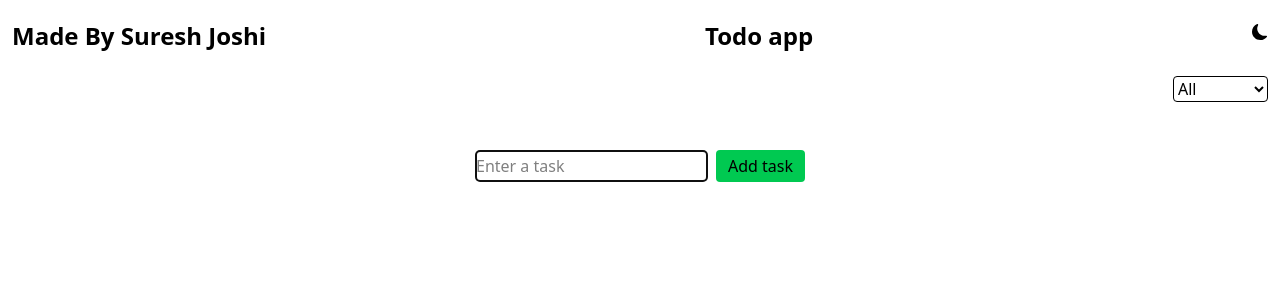
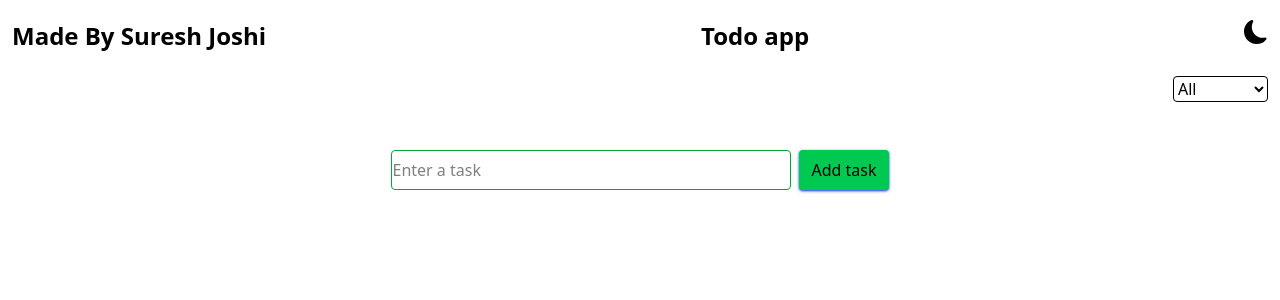
Before and after one commit to sureshjoshi88/todo-list-in-react, a React (Vite) app: page / in a window 1280 px wide. Shown: the top 300 px of the page. Built offline with nearby package versions, Linux system fonts and the light colour scheme.

Commit message:
styling code

```diff
--- a/src/component/TodoList.jsx
+++ b/src/component/TodoList.jsx
@@ -83,7 +83,7 @@ const TodoList = (props) => {
                 <p className='font-bold mt-2 text-2xl '>Made By Suresh Joshi</p>
                 <p className='font-bold mt-2 text-2xl'>Todo app</p>
                 {props.mode==="light"?
-                  <button className='cursor-pointer' onClick={()=>props.handlemode()}><BsMoonFill /></button>:<button className='cursor-pointer'  onClick={()=>props.handlemode()}><IoIosSunny /></button>
+                  <button className='cursor-pointer text-2xl' onClick={()=>props.handlemode()}><BsMoonFill /></button>:<button className='cursor-pointer text-2xl'  onClick={()=>props.handlemode()}><IoIosSunny /></button>
               }
                 </nav>
                 <div className='text-end p-2 mt-2'>
@@ -94,8 +94,8 @@ const TodoList = (props) => {
                     </select>
                 </div>
                 <div className='flex justify-center mt-10 gap-2'>
-                    <input className='border rounded' autoFocus onKeyDown={keypresEvent} value={task} onChange={(e) => setTask(e.target.value)} type="text" id='101' placeholder='Enter a task' required name='todo' />
-                    <button onClick={addTaskButton} className='bg-green-500 p-1 ps-3 pe-3 rounded cursor-pointer'>Add task</button>
+                    <input className='border border-green-600  rounded w-100 h-10 outline-0 ' autoFocus onKeyDown={keypresEvent} value={task} onChange={(e) => setTask(e.target.value)} type="text" id='101' placeholder='Enter a task' required name='todo' />
+                    <button onClick={addTaskButton} className='bg-green-500 p-1 ps-3 pe-3 rounded cursor-pointer shadow shadow-blue-700 font-medium'>Add task</button>
                 </div>
             </div>
 
@@ -103,7 +103,7 @@ const TodoList = (props) => {
                <div key={index}>
                  <div className='grid md:grid-cols-4 p-2' >
                     <div>
-                        <p className='text-xl'>{index+1}</p>
+                        <p className='text-xl font-medium'>{index+1}</p>
                     </div>
                     <div>
                         <input type="checkbox" className=' h-8 w-4' checked={value.checked} onChange={() => toggleCheckbox(index)} name="" id="" />
@@ -112,8 +112,8 @@ const TodoList = (props) => {
                         <p className='text-xl font-medium'>{value.text}</p>
                     </div>
                     <div className='flex gap-3'>
-                        <button className='bg-amber-300 p-1 ps-2 pe-2 rounded cursor-pointer' onClick={()=>handleEditTask(index)}>Edit</button>
-                        <button onClick={() => deleteTask(index)} className='bg-red-600 p-1 ps-2 pe-2 text-white rounded cursor-pointer'>Delete</button>
+                        <button className='bg-amber-300 p-1 ps-2 pe-2 rounded cursor-pointer font-medium' onClick={()=>handleEditTask(index)}>Edit</button>
+                        <button onClick={() => deleteTask(index)} className='bg-red-600 p-1 ps-2 pe-2 text-white rounded cursor-pointer font-medium'>Delete</button>
                     </div>
 
                 </div>
```
